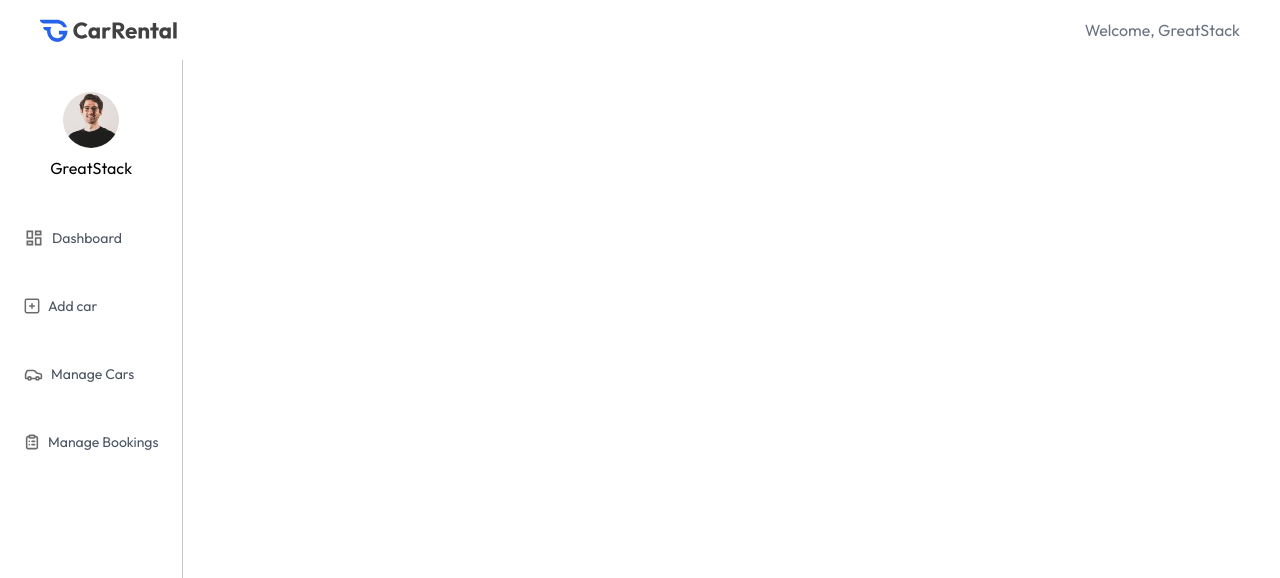
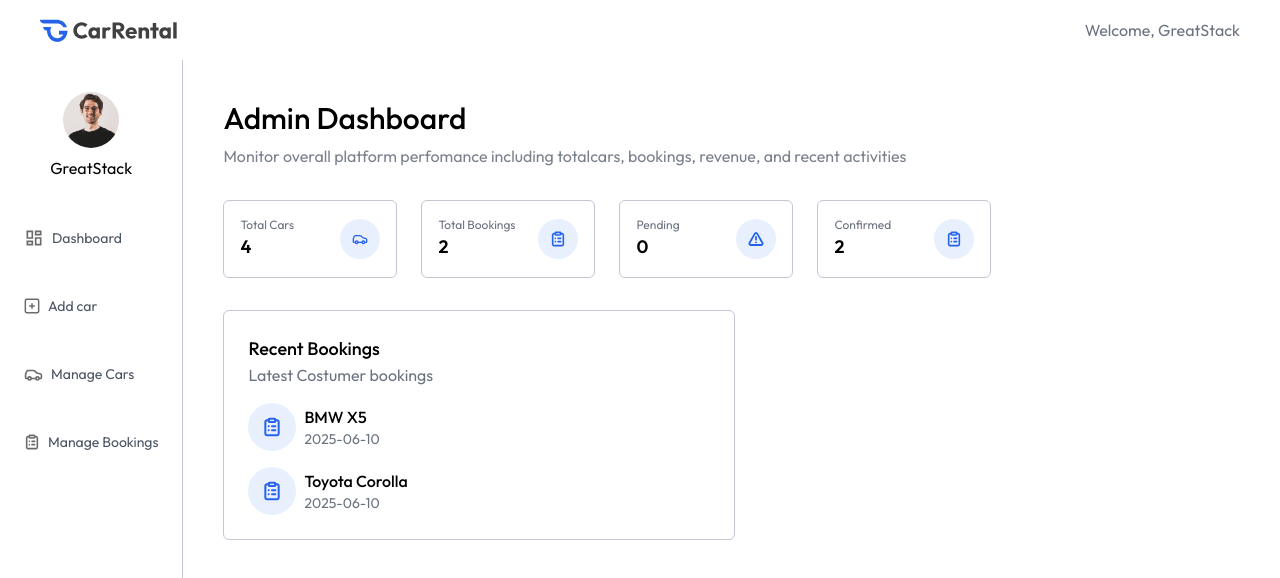
Before and after one commit to developer-abdiweli-jama/mern-car-rental, a React (Vite) app in the folder client/: page /owner in a window 1280 px wide. Shown: the top 578 px of the page. Built offline with nearby package versions, Linux system fonts and the light colour scheme.

Commit message:
feat: enhance Dashboard with dynamic data display and recent bookings section; update Sidebar layout

```diff
--- a/client/src/components/owner/Sidebar.jsx
+++ b/client/src/components/owner/Sidebar.jsx
@@ -19,7 +19,7 @@
                 <img className='h-9 md:h-14 w-9 md:w-14 rounded-full mx-auto' src={image ? URL.createObjectURL(image): user ?.image || "https://unsplash.com/photos/grayscale-photo-of-man-wearing-blazer-Kt8eGw8_S8Y" } alt="" />
                 <input type="file" id='image' accept='image/*' hidden onChange={(e)=> setImage(e.target.files[0])} onBlur={updateImage} />
 
-                <div className='absolute hidden top-0 left-0 bottom-0 bg-black/10 rounded-full group-hover:flex items-center justify-center cursor-pointer '>
+                <div className='absolute hidden top-0 right-0 left-0 bottom-0 bg-black/10 rounded-full group-hover:flex items-center justify-center cursor-pointer '>
                     <img src={assets.edit_icon} alt="" />
                 </div>
             </label>
--- a/client/src/pages/owner/Dashboard.jsx
+++ b/client/src/pages/owner/Dashboard.jsx
@@ -1,8 +1,72 @@
-import React from 'react'
+import React, { useEffect } from 'react'
+import { useState } from 'react'
+import { dummyDashboardData } from '../../assets/assets'
+import { assets } from '../../assets/assets'
+import Title from '../../components/owner/Title'
 
 const Dashboard = () => {
+  const [data, setData] = useState({
+    totalCars: 0,
+    totalBookings: 0,
+    pendingBookings: 0,
+    completedBookings: 0,
+    recentBookings: [],
+    monthlyRevenue: 0,
+  })
+  const dashboardCards = [
+    { title: 'Total Cars', value: data.totalCars, icon: assets.carIconColored },
+    { title: 'Total Bookings', value: data.totalBookings, icon: assets.listIconColored },
+    { title: 'Pending ', value: data.pendingBookings, icon: assets.cautionIconColored },
+    { title: 'Confirmed', value: data.completedBookings, icon: assets.listIconColored },
+
+  ]
+  useEffect(() => {
+    setData(dummyDashboardData)
+  }, [])
   return (
-    <div>
+    <div className='px-4 pt-10 md:px-10 flex-1'>
+      <Title title="Admin Dashboard" subTitle='Monitor overall platform perfomance including totalcars, bookings, revenue, and recent activities ' />
+      <div className='grid sm:grid-cols-2 md:grid-cols-3 lg:grid-cols-4 gap-6 my-8 max-w-3xl'>
+        {dashboardCards.map((card) => (
+          <div key={card.title} className='flex items-center gap-2 justify-between p-4 bg-white rounded-md border border-borderColor'>
+            <div className=''>
+              <h1 className='text-xs text-gray-500 '>{card.title}</h1>
+              <p className='text-lg font-semibold'>{card.value}</p>
+            </div>
+
+            <div className='flex items-center justify-center w-10 h-10 rounded-full bg-primary/10'>
+              <img src={card.icon} alt={card.title} className='h-8 w-4 ' />
+            </div>
+          </div>
+        ))}
+      </div>
+
+      <div className='flex flex-wrap items-start gap-6 mb-8 w-full'>
+
+        {/* Recent Booking */}
+        <div className='p-4 md:p-6 border border-borderColor rounded-md max-w-lg w-full'>
+          <h1 className=' text-lg font-medium'>Recent Bookings</h1>
+          <p className='text-gray-500'>Latest Costumer bookings</p>
+          {data.recentBookings.map((booking, index) => (
+            <div key={index} className='mt-4 flex items-center justify-between'>
+
+              <div className='flex items-center gap-2'>
+                <div className='hidden md:flex items-center justify-center w-12 h-12 rounded-full bg-primary/10'>
+                  <img src={assets.listIconColored} className='h-5 w-5' alt="" />
+                </div>
+                <div className="">
+                  <p className='font-medium'>{booking.car.brand} {booking.car.model}</p>
+                  <p className='text-sm text-gray-500'>{booking.createdAt.split('T')[0]}</p>
+                </div>
+              </div>
+            </div>
+          ))}
+        </div>
+
+        {/* Monthly revenue */}
+        <div className=''></div>
+
+      </div>
 
     </div>
   )
--- a/client/src/pages/owner/Layout.jsx
+++ b/client/src/pages/owner/Layout.jsx
@@ -1,6 +1,7 @@
 import React from 'react'
 import NavbarOwner from '../../components/owner/NavbarOwner'
 import Sidebar from '../../components/owner/Sidebar'
+import { Outlet } from 'react-router-dom'
 
 const Layout = () => {
   return (
@@ -8,7 +9,7 @@
       <NavbarOwner/>
         <div className='flex'>
             <Sidebar/>
-
+            <Outlet/>
         </div>
     </div>
   )
```
